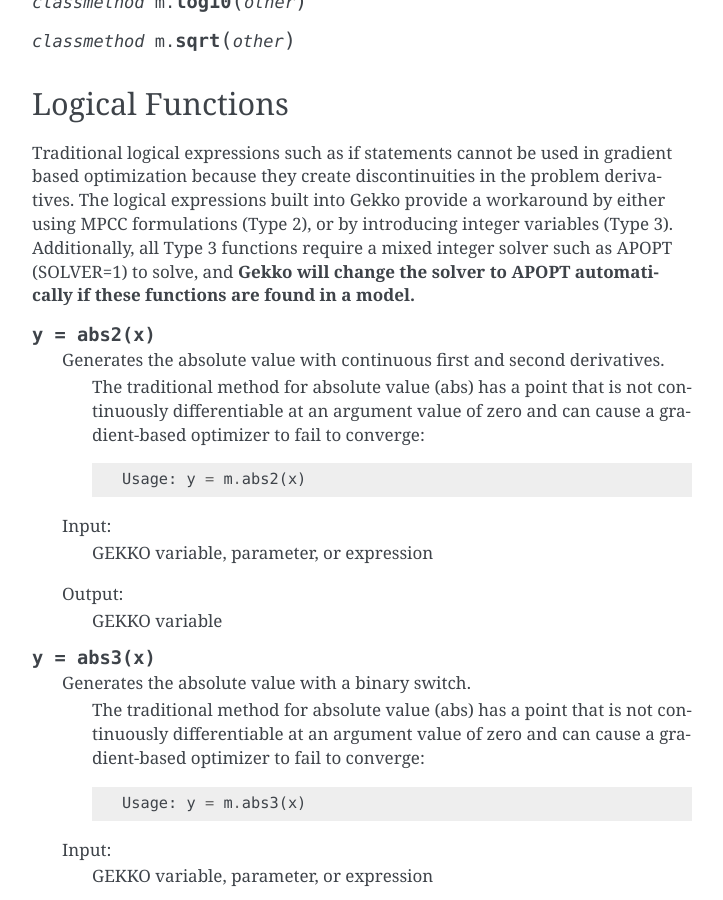
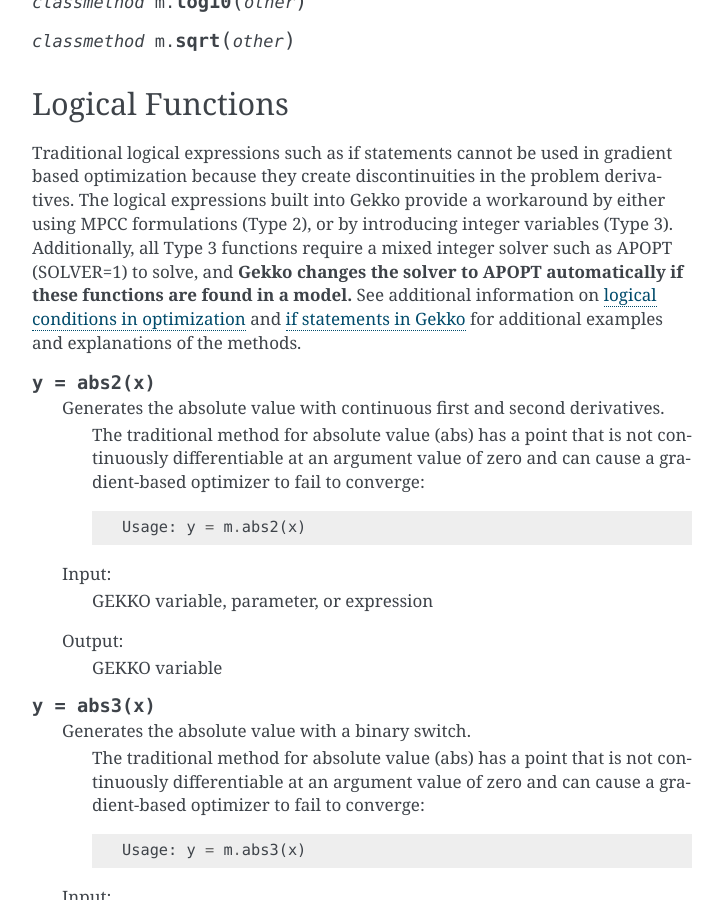
Before and after one commit to BYU-PRISM/GEKKO, a Sphinx documentation site: the page built from docs/model_methods.rst, in a window 1280 px wide and 900 px high, scrolled down 8100 px. Shown: the whole window, without its empty margins (388-1111 px from the left). Built offline with Sphinx 7.4.7, drawn with Linux system fonts in a browser that asks for light colours.

Commit message:
Update to logical functions

```diff
--- a/docs/model_methods.rst
+++ b/docs/model_methods.rst
@@ -318,7 +318,7 @@
 
 Logical Functions
 ------------------
-Traditional logical expressions such as if statements cannot be used in gradient based optimization because they create discontinuities in the problem derivatives.  The logical expressions built into Gekko provide a workaround by either using MPCC formulations (Type 2), or by introducing integer variables (Type 3).  Additionally, all Type 3 functions require a mixed integer solver such as APOPT (SOLVER=1) to solve, and **Gekko will change the solver to APOPT automatically if these functions are found in a model.**
+Traditional logical expressions such as if statements cannot be used in gradient based optimization because they create discontinuities in the problem derivatives.  The logical expressions built into Gekko provide a workaround by either using MPCC formulations (Type 2), or by introducing integer variables (Type 3).  Additionally, all Type 3 functions require a mixed integer solver such as APOPT (SOLVER=1) to solve, and **Gekko changes the solver to APOPT automatically if these functions are found in a model.** See additional information on `logical conditions in optimization <https://apmonitor.com/me575/index.php/Main/LogicalConditions>`_ and `if statements in Gekko <https://apmonitor.com/wiki/index.php/Main/ConditionalStatements>`_ for additional examples and explanations of the methods.
 
 .. py:classmethod:: y = abs2(x)
 
```
